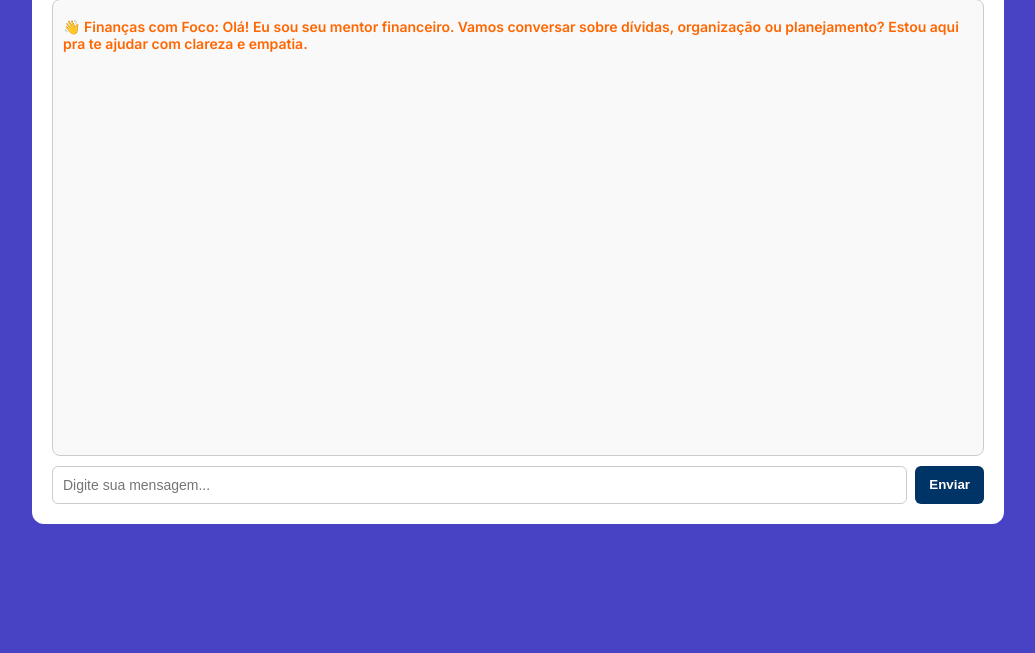
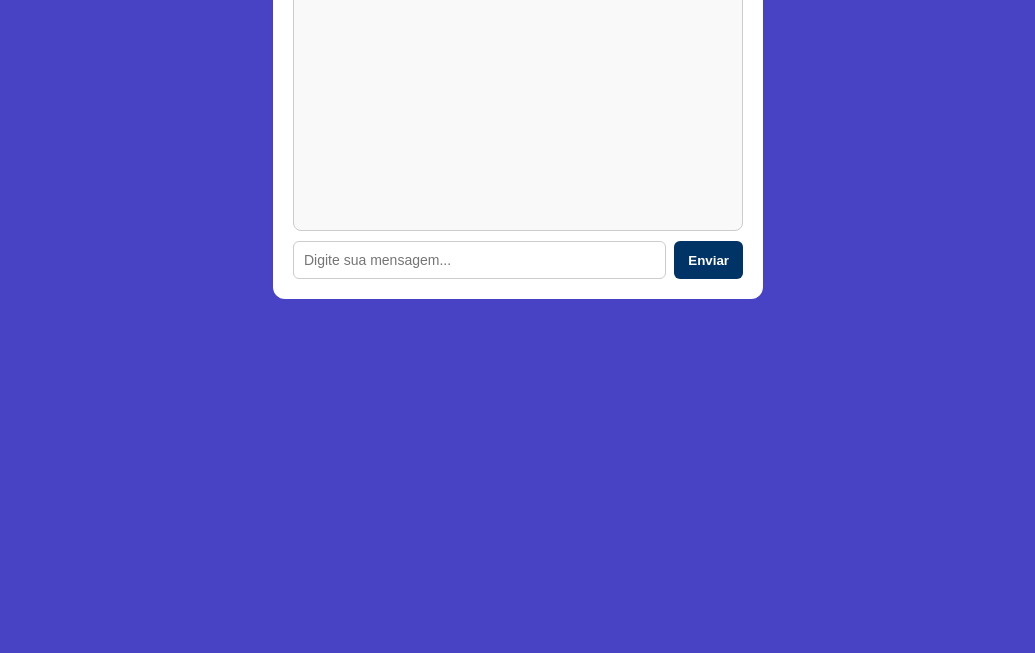
Before and after one commit to somosconsumidores/chat-financas-backend, a website: page public/index.html in a window 1280 px wide. Shown: the part 187-840 px from the top of the page, without its empty margins (122-1157 px from the left). After the commit the page ends 800 px from the top, so only its background shows below. Drawn offline with Linux system fonts and the light colour scheme.

Commit message:
Update index.html

```diff
--- a/public/index.html
+++ b/public/index.html
@@ -12,20 +12,18 @@
       background-color: #4743C4; /* Cor de fundo geral */
       display: flex;
       justify-content: center;
-      align-items: center;
-      height: 100vh;
+      align-items: flex-start;
       padding: 20px;
+      padding-top: 40px;
     }
 
     #chat-container {
       background: white;
-      width: 932px;
-      height: 541px;
+      max-width: 450px;
+      width: 100%;
       border-radius: 12px;
       box-shadow: 0 0 0 3px #4743C4; /* Contorno do chat */
       padding: 20px;
-      display: flex;
-      flex-direction: column;
     }
 
     #logo {
@@ -38,10 +36,10 @@
     }
 
     #chat-box {
-      flex: 1;
       border: 1px solid #ccc;
       border-radius: 8px;
       padding: 10px;
+      height: 300px;
       overflow-y: auto;
       background: #f9f9f9;
       font-size: 14px;
@@ -89,10 +87,9 @@
       background-color: #004a99;
     }
 
-    @media screen and (max-width: 950px) {
+    @media screen and (max-width: 500px) {
       #chat-container {
-        width: 100%;
-        height: auto;
+        padding: 15px;
       }
     }
   </style>
```
